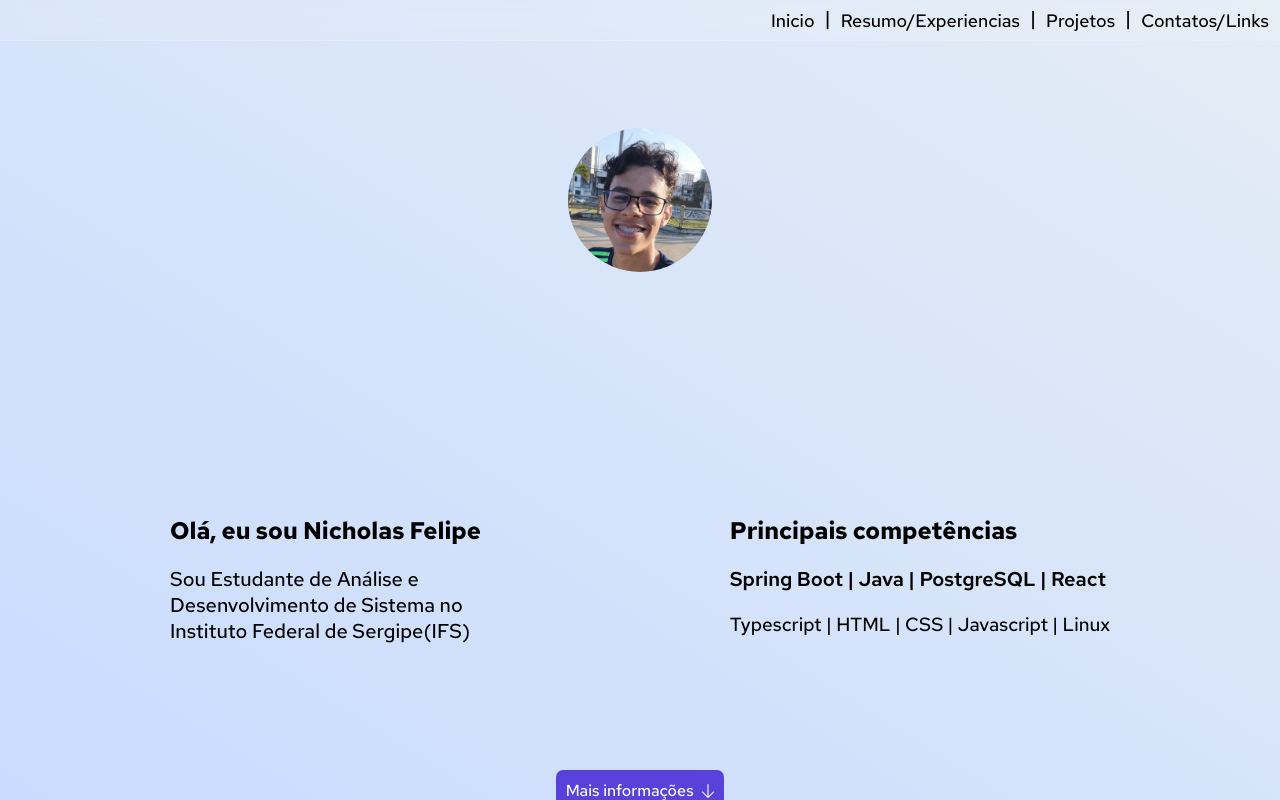
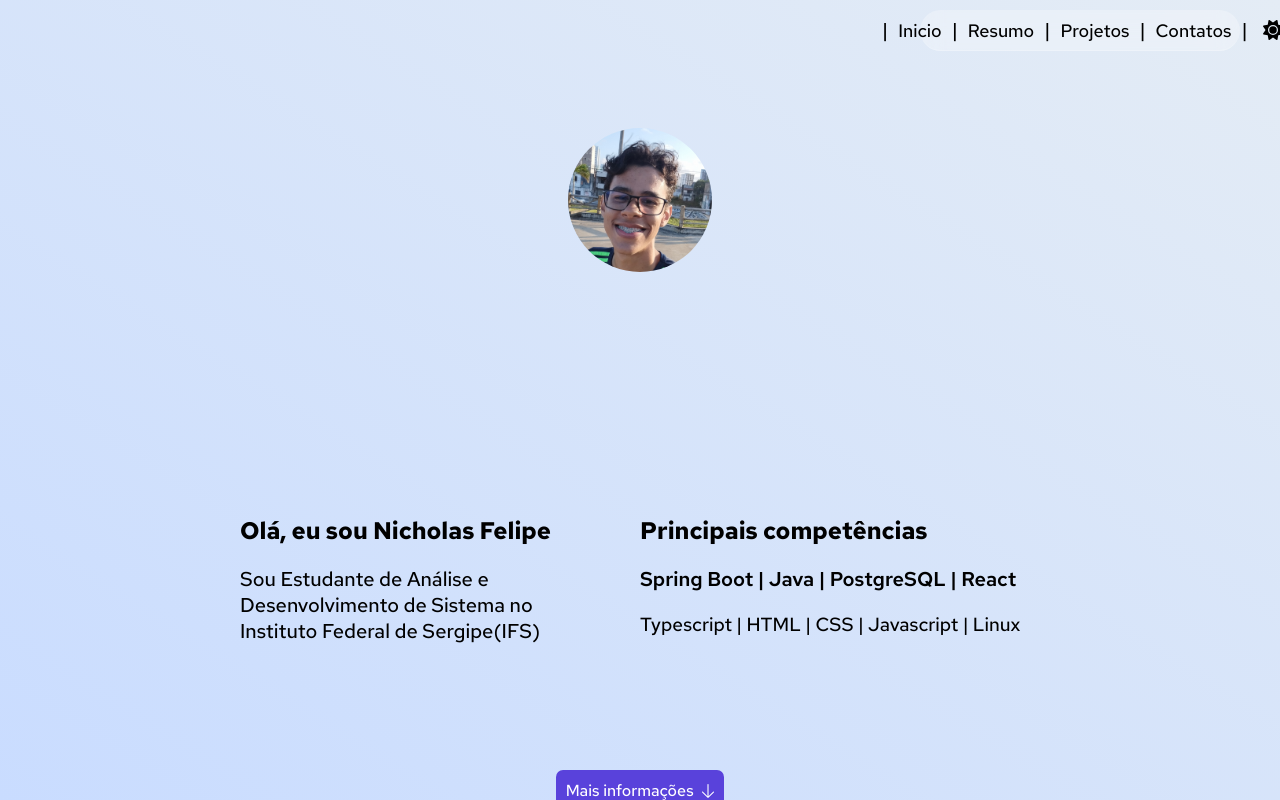
Before and after one commit to nicholas-amarante/portifolio, a plain HTML site: page index.html in a window 1280 px wide. Drawn offline with Linux system fonts and the light colour scheme.

Commit message:
modificação de menu para desktop e adição de botão para mudança de tema

```diff
--- a/css/base.css
+++ b/css/base.css
@@ -34,16 +34,21 @@ body::before{
     pointer-events: none;
 }
 header{
-    width: 100%;
-    height: 30px;
-    padding: 5px;
+    width: 18%;
+    height: 40px;
+    padding: 0 45px;
+    border-radius: 50px;
+    z-index: 1000;
+
     position: fixed;
-    justify-content: flex-end;
+    top: 10px;
+    right: 40px;
+    justify-content: center;
+    align-items: center;
     display: flex;
-    z-index: 1000;
     backdrop-filter: blur(10px);
     border-bottom: 1px solid rgba(255, 255, 255, 0.2);
-    background-color: rgba(255, 255, 255, 0.1);
+    background-color: rgba(255, 255, 255, 0.281);
 }
 .scroll{
     height: 100%;
@@ -83,7 +88,7 @@ header{
     font-weight: 500;
 }
 #intro{
-    width: 75%;
+    width: 85%;
     font-size: clamp(13px, 4vw, 20px);
 }
 .texto-data{
--- a/css/components.css
+++ b/css/components.css
@@ -20,6 +20,54 @@
     transform: translateY(-3px);
 }
 
+.container-button {
+    width: 20px;
+    height: 20px;
+    font-size: 20px;
+    padding: 0 15px;
+    cursor: pointer;
+    user-select: none;
+    fill: var(--color-text);
+}
+
+.container-button .moon {
+    position: absolute;
+    animation: keyframes-fill .5s;
+}
+
+.container-button .sun {
+    position: absolute;
+    display: none;
+    animation: keyframes-fill .5s;
+}
+
+.container-button input:checked ~ .moon {
+    display: none;
+}
+
+.container-button input:checked ~ .sun {
+    display: block;
+}
+
+.container-button input {
+    position: absolute;
+    opacity: 0;
+    cursor: pointer;
+    height: 0;
+    width: 0;
+}
+
+@keyframes keyframes-fill {
+    0% {
+        transform: rotate(-360deg) scale(0);
+        opacity: 0;
+    }
+
+    75% {
+        transform: rotate(25deg);
+    }
+}
+
 @media(max-width: 768px){
     #botao01{
         margin: 0 auto;
--- a/css/layout.css
+++ b/css/layout.css
@@ -27,7 +27,7 @@ header{
     width: clamp(80px, 18vh, 200px);
     border-radius: 50%;
 }
-
+/*--------------------INICIAL--------------------*/
 
 .box-inicial{
     width: 80%;
@@ -41,8 +41,7 @@ header{
 }
 .colunas{
     width: 100%;
-    max-width: 470px;
-    justify-items: right;
+    max-width: 400px;
     margin: 15px 0;
 }
 .colunas>div>*{
@@ -52,7 +51,7 @@ header{
     width: 12px;
     margin: 0 0 -2px 5px;
 }
-
+/*--------------------RESUMO--------------------*/
 
 .box-experiencias{
     width: 100%;
@@ -113,7 +112,7 @@ header{
     color: #ffffff;
     border-color: #8A96BE;
 }
-
+/*--------------------PROJETOS--------------------*/
 
 .box-projetos{
     width: 100%;
@@ -138,7 +137,7 @@ header{
     font-size: clamp(15px, 2.1vh, 25px);
     height: 30px;
     text-decoration: none;
-    color: rgb(226, 70, 13);;
+    color: rgb(226, 70, 13);
     transition: all 0.5s ease;
     width: 100%;
     max-width: 300px;
@@ -193,7 +192,7 @@ header{
     margin: 0 0 -2px 5px;
 }
 
-
+/*--------------------CONTATOS--------------------*/
 .secao-contato {
     display: flex;
     justify-content: center;
@@ -355,6 +354,7 @@ header{
         background-color: #ffffff5b;
         box-shadow: 0 -2px 10px rgba(6, 255, 255, 0.1);
         z-index: 1000;
+        border-radius: 30px 30px 0 0;
     }
     .menu-mobile>a{
         color: #404658;
--- a/index.html
+++ b/index.html
@@ -9,14 +9,20 @@
 </head>
 <body>
     <header>
+        <p class="fonte header"> | </p>
         <a href="#inicio" class="menu-desk fonte">Inicio</a>
         <p class="fonte header"> | </p>
-        <a href="#resumo" class="menu-desk fonte">Resumo/Experiencias</a>
+        <a href="#resumo" class="menu-desk fonte">Resumo</a>
         <p class="fonte header"> | </p>
         <a href="#projetos" class="menu-desk fonte">Projetos</a>
         <p class="fonte header"> | </p>
-        <a href="#contatos" class="menu-desk fonte">Contatos/Links</a>
+        <a href="#contatos" class="menu-desk fonte">Contatos</a>
         <p class="fonte header"> | </p>
+        <label class="container-button">
+            <input checked="checked" type="checkbox">
+            <svg viewBox="0 0 384 512" height="1em" xmlns="http://www.w3.org/2000/svg" class="moon"><path d="M223.5 32C100 32 0 132.3 0 256S100 480 223.5 480c60.6 0 115.5-24.2 155.8-63.4c5-4.9 6.3-12.5 3.1-18.7s-10.1-9.7-17-8.5c-9.8 1.7-19.8 2.6-30.1 2.6c-96.9 0-175.5-78.8-175.5-176c0-65.8 36-123.1 89.3-153.3c6.1-3.5 9.2-10.5 7.7-17.3s-7.3-11.9-14.3-12.5c-6.3-.5-12.6-.8-19-.8z"></path></svg>
+            <svg viewBox="0 0 512 512" height="1em" xmlns="http://www.w3.org/2000/svg" class="sun"><path d="M361.5 1.2c5 2.1 8.6 6.6 9.6 11.9L391 121l107.9 19.8c5.3 1 9.8 4.6 11.9 9.6s1.5 10.7-1.6 15.2L446.9 256l62.3 90.3c3.1 4.5 3.7 10.2 1.6 15.2s-6.6 8.6-11.9 9.6L391 391 371.1 498.9c-1 5.3-4.6 9.8-9.6 11.9s-10.7 1.5-15.2-1.6L256 446.9l-90.3 62.3c-4.5 3.1-10.2 3.7-15.2 1.6s-8.6-6.6-9.6-11.9L121 391 13.1 371.1c-5.3-1-9.8-4.6-11.9-9.6s-1.5-10.7 1.6-15.2L65.1 256 2.8 165.7c-3.1-4.5-3.7-10.2-1.6-15.2s6.6-8.6 11.9-9.6L121 121 140.9 13.1c1-5.3 4.6-9.8 9.6-11.9s10.7-1.5 15.2 1.6L256 65.1 346.3 2.8c4.5-3.1 10.2-3.7 15.2-1.6zM160 256a96 96 0 1 1 192 0 96 96 0 1 1 -192 0zm224 0a128 128 0 1 0 -256 0 128 128 0 1 0 256 0z"></path></svg>
+        </label>
     </header>
     <nav class="menu-mobile">
         <a href="#inicio" class="header fonte"><img src="assets/images/house.png" alt=""></a>
```
